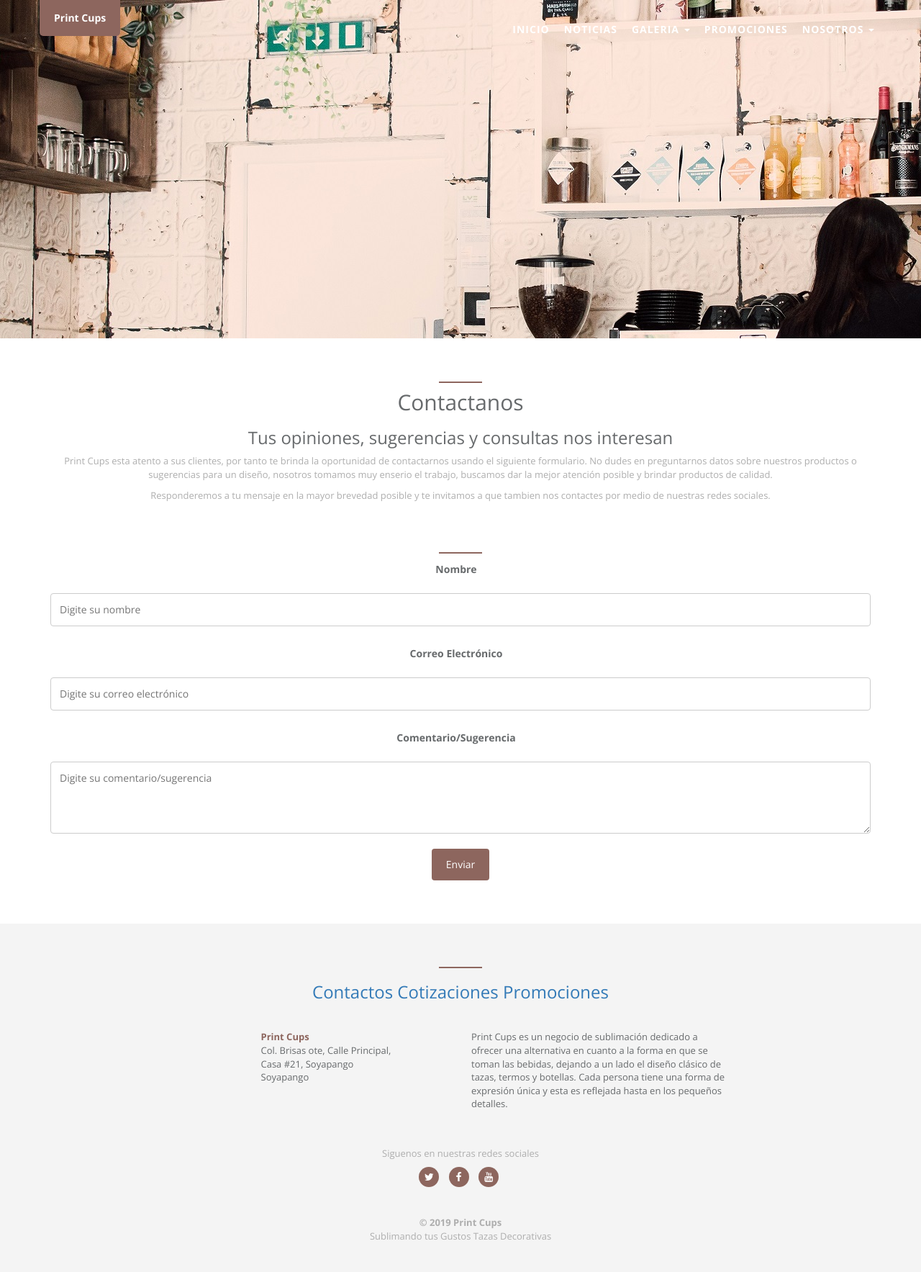
After one commit to alukra/TPI_webpage_template, a PHP site: page /contacto.php in a window 1280 px wide. The commit adds this page. Shown: the whole page at 72% size. Run offline with PHP 8.4, Linux system fonts and the light colour scheme; some libraries are stand-ins or nearby versions.

Commit message:
Contacto y quienes somos

```diff
--- /dev/null
+++ b/contacto.php
@@ -0,0 +1,49 @@
+<?php
+    $title = "Contactanos";
+    $mode = "light";
+
+    $content = '<div id="inSlider" class="carousel carousel-fade" data-ride="carousel">
+        <div class="carousel-inner" role="listbox">
+            <div class="item active">
+                <div class="header-back four"></div>
+            </div>
+        </div>
+    </div>
+
+    <section class="features">
+    <div class="container">
+        <div class="row">
+            <div class="col-lg-12 text-center">
+                <div class="navy-line"></div>
+                <h1>Contactanos</h1>
+                <h3>Tus opiniones, sugerencias y consultas nos interesan</h3>
+                <p>Print Cups esta atento a sus clientes, por tanto te brinda la oportunidad de contactarnos usando el siguiente formulario. No dudes en preguntarnos
+                datos sobre nuestros productos o sugerencias para un diseño, nosotros tomamos muy enserio el trabajo, buscamos dar la mejor atención posible y brindar productos de calidad.
+                </p>
+                <p>Responderemos a tu mensaje en la mayor brevedad posible y te invitamos a que tambien nos contactes por medio de nuestras redes sociales.
+                </P>
+            </div>
+            <div class="col-lg-12 text-center">
+                <div class="navy-line"></div>
+                <form  name="formContacto" method="post" action="./php/contacto.php">
+
+                <label for="nombre" class="labelContacto">Nombre</label>
+                <input type="text" id="nombre" name="nombre" data-contacto="Nombre Cliente" placeholder="Digite su nombre" class="camposContacto" required>
+
+                <label for="correo" class="labelContacto">Correo Electrónico</label>
+                <input type="email" id="correo" name="correo" data-contacto="Correo Cliente" placeholder="Digite su correo electrónico" class="camposContacto" required>
+
+                <label for="comentario" class="labelContacto">Comentario/Sugerencia</label>
+                <textarea id="comentario" name="comentario" data-contacto="Comentario, Sugerencia Cliente" placeholder="Digite su comentario/sugerencia" class="camposContacto textareaContacto" required></textarea>
+
+                <div class="centrado">
+                    <input type="submit" name="enviar" value="Enviar" class="botonContacto">
+                </div>
+                </form>
+            </div>
+        </div>
+    </div>
+    </section>';
+    require_once("layout/template.php");
+
+?>
--- a/css/style.css
+++ b/css/style.css
@@ -11,17 +11,17 @@ body {
   font-family: 'Open Sans', helvetica, arial, sans-serif;
 }
 span.navy {
-  color: #1ab394;
+  color: #8D665E;
 }
 p.text-color {
   color: #676a6c;
 }
 a.navy-link {
-  color: #1ab394;
+  color: #8D665E;
   text-decoration: none;
 }
 a.navy-link:hover {
-  color: #17a185;
+  color: rgb(94, 72, 67);
 }
 section p {
   color: #aeaeae;
@@ -39,10 +39,10 @@ h1 {
   width: 60px;
   height: 1px;
   margin: 60px auto 0;
-  border-bottom: 2px solid #1ab394;
+  border-bottom: 2px solid #8D665E;
 }
 .navy-bg {
-  background-color: #1ab394;
+  background-color: #8D665E;
   color: #ffffff;
 }
 /* CUSTOMIZE THE NAVBAR
@@ -111,7 +111,7 @@ h1 {
   height: auto;
   display: block;
   font-size: 14px;
-  background: #1ab394;
+  background: #8D665E;
   padding: 15px 20px 15px 20px;
   border-radius: 0 0px 5px 5px;
   font-weight: 700;
@@ -171,6 +171,15 @@ h1 {
 .header-back.two {
   background: url('../img/header_two.jpg') 50% 0 no-repeat;
 }
+
+.header-back.three {
+  background: url('../img/header_three.jpg') 50% 0 no-repeat;
+}
+
+.header-back.four {
+  background: url('../img/header_four.jpg') 50% 0 no-repeat;
+}
+
 /* CUSTOMIZE THE CAROUSEL
 -------------------------------------------------- */
 /* Carousel base class */
@@ -327,7 +336,7 @@ h1 {
   margin: auto;
 }
 .social-icon a {
-  background: #1ab394;
+  background: #8D665E;
   color: #fff;
   padding: 4px 8px;
   height: 28px;
@@ -434,9 +443,68 @@ fieldset[disabled] .btn-primary:hover,
 fieldset[disabled] .btn-primary:focus,
 fieldset[disabled] .btn-primary:active,
 fieldset[disabled] .btn-primary.active {
-  background-color: #1dc5a3;
-  border-color: #1dc5a3;
+  background-color: #8D665E;
+  border-color: #8D665E;
 }
+
+.cuerpoContacto {font-family: Arial, Helvetica, sans-serif;}
+* {box-sizing: border-box;}
+
+.camposContacto {
+  width: 100%;
+  padding: 12px;
+  border: 1px solid #ccc;
+  border-radius: 4px;
+  box-sizing: border-box;
+  margin-top: 6px;
+  margin-bottom: 16px;
+  resize: vertical;
+}
+
+.textareaContacto{
+  height: 100px;
+}
+
+
+.labelContacto {
+  padding: 12px 12px 12px 0;
+  display: inline-block;
+}
+
+.centrado{
+text-align: center;
+}
+
+.botonContacto{
+  background-color: #8D665E;
+  color: white;
+  padding: 12px 20px;
+  border: none;
+  border-radius: 4px;
+  cursor: pointer;
+}
+
+.botonContacto:hover {
+  background-color: #B39993;
+}
+
+.containerContacto {
+  border-radius: 5px;
+  background-color: #abb2b9;
+  padding: 20px;
+}
+
+.divExterior{
+     padding: 30px;
+}
+
+.divInterior{
+     margin: auto;
+     width: 70%;
+     height: 70%;
+}
+
+
 /* RESPONSIVE CSS
 -------------------------------------------------- */
 @media (min-width: 768px) {
```
Also changed, not shown: other parts of css/style.css (+21 -21 lines), quienessomos.php (added, +45 -0 lines), img/avatar_all.png (deleted), img/header_four.jpg (added), img/header_one.jpg, img/header_three.jpg (added), img/header_two.jpg, img/iphone.jpg (deleted).
